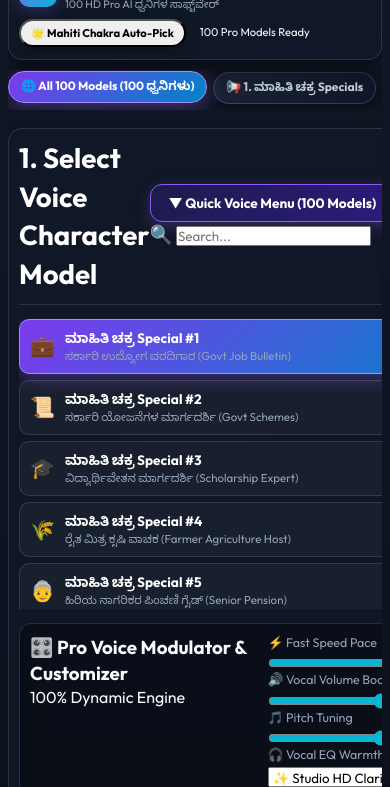
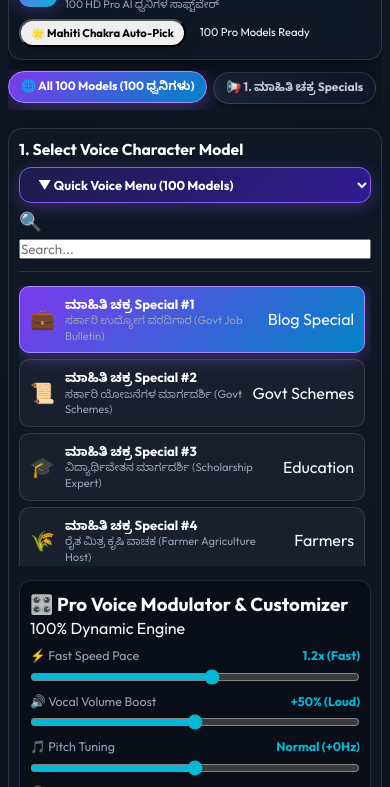
Before and after one commit to jakkubiradar143Biradar/Kannada_Pro_Studio, a website: page index.html in a window 390 px wide. Shown: the part 57-844 px from the top of the page. Drawn offline with Linux system fonts and the light colour scheme.

Commit message:
Fixed_Modulator_Sliders_And_Section_Title_Mobile_Overflow

```diff
--- a/style.css
+++ b/style.css
@@ -375,7 +375,7 @@ input[type="range"] {
         overflow-x: hidden !important;
     }
 
-    /* Header Mobile Rules - NO OVERFLOW */
+    /* Header Mobile Rules */
     .top-nav, .app-header {
         flex-direction: column !important;
         align-items: stretch !important;
@@ -419,10 +419,6 @@ input[type="range"] {
         white-space: normal !important;
         word-break: break-word !important;
         flex-wrap: wrap !important;
-    }
-
-    .brand-name span {
-        display: inline-block !important;
     }
 
     .brand-tagline, .app-subtitle {
@@ -471,6 +467,41 @@ input[type="range"] {
         flex-shrink: 0 !important;
     }
 
+    /* Section Titles & Header Controls Fix */
+    .section-title-row, .card-title {
+        flex-direction: column !important;
+        align-items: flex-start !important;
+        gap: 6px !important;
+        width: 100% !important;
+    }
+
+    h2 {
+        font-size: 0.98rem !important;
+        word-break: break-word !important;
+        white-space: normal !important;
+    }
+
+    .header-controls {
+        display: flex !important;
+        flex-direction: column !important;
+        gap: 6px !important;
+        width: 100% !important;
+    }
+
+    .quick-dropdown, .quick-select-dropdown {
+        width: 100% !important;
+        max-width: 100% !important;
+        font-size: 0.8rem !important;
+    }
+
+    .search-box {
+        width: 100% !important;
+    }
+
+    .search-box input {
+        width: 100% !important;
+    }
+
     /* Main Layout Grid Full-Width */
     .main-grid, .studio-main {
         grid-template-columns: 1fr !important;
@@ -485,48 +516,66 @@ input[type="range"] {
         box-sizing: border-box !important;
     }
 
-    /* 100 Models - 1 Card Per Row Full Width */
+    /* 100 Models Single Column Full Width */
     .voice-models-container {
         grid-template-columns: 1fr !important;
         gap: 6px !important;
-        max-height: 290px !important;
+        max-height: 280px !important;
         width: 100% !important;
     }
 
     .model-card, .voice-card {
-        padding: 9px 10px !important;
+        padding: 8px 10px !important;
         border-radius: 10px !important;
         width: 100% !important;
         box-sizing: border-box !important;
+        display: flex !important;
+        justify-content: space-between !important;
     }
 
     .model-name, .voice-name {
-        font-size: 0.85rem !important;
+        font-size: 0.82rem !important;
     }
 
     .model-desc, .voice-tag {
-        font-size: 0.72rem !important;
+        font-size: 0.70rem !important;
     }
 
-    /* Modulator Panel Full Width */
+    .badge-tag {
+        position: relative !important;
+        top: auto !important;
+        right: auto !important;
+        margin-left: auto !important;
+        flex-shrink: 0 !important;
+    }
+
+    /* Modulator Panel Full Width Fix */
     .modulator-panel {
+        display: flex !important;
+        flex-direction: column !important;
         padding: 10px !important;
         border-radius: 12px !important;
         width: 100% !important;
         box-sizing: border-box !important;
+        gap: 8px !important;
     }
 
     .sliders-grid {
-        grid-template-columns: 1fr !important;
+        display: flex !important;
+        flex-direction: column !important;
         gap: 8px !important;
+        width: 100% !important;
+    }
+
+    .slider-box {
         width: 100% !important;
     }
 
     /* Enter Text Section Full Width */
     .input-container textarea, .text-input-area {
-        min-height: 200px !important;
-        font-size: 0.92rem !important;
-        padding: 12px !important;
+        min-height: 180px !important;
+        font-size: 0.90rem !important;
+        padding: 10px !important;
         border-radius: 12px !important;
         width: 100% !important;
         box-sizing: border-box !important;
@@ -534,7 +583,7 @@ input[type="range"] {
 
     .btn-generate-speech, .btn-generate {
         padding: 14px !important;
-        font-size: 0.98rem !important;
+        font-size: 0.95rem !important;
         border-radius: 12px !important;
         width: 100% !important;
         box-sizing: border-box !important;
```
